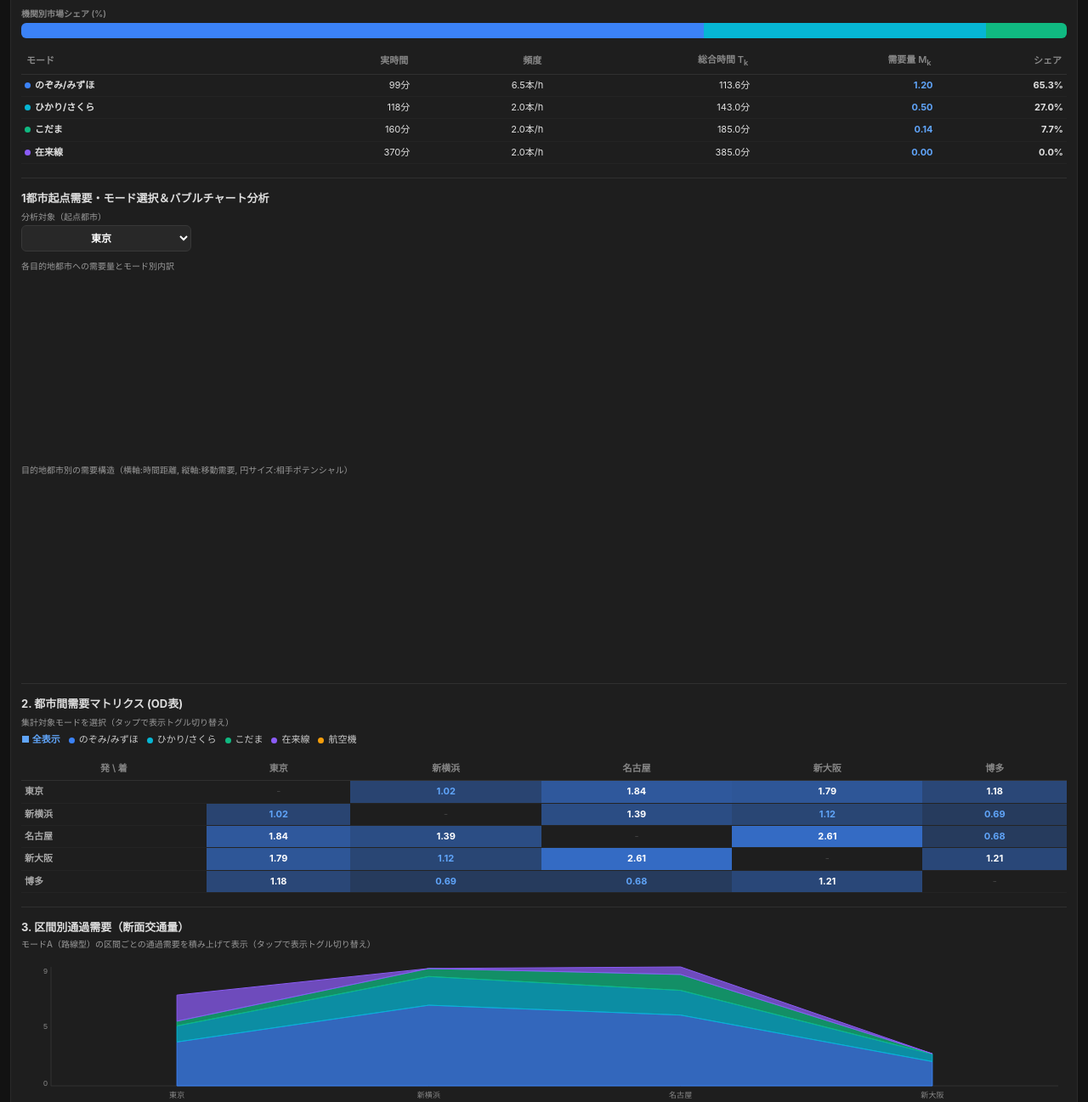
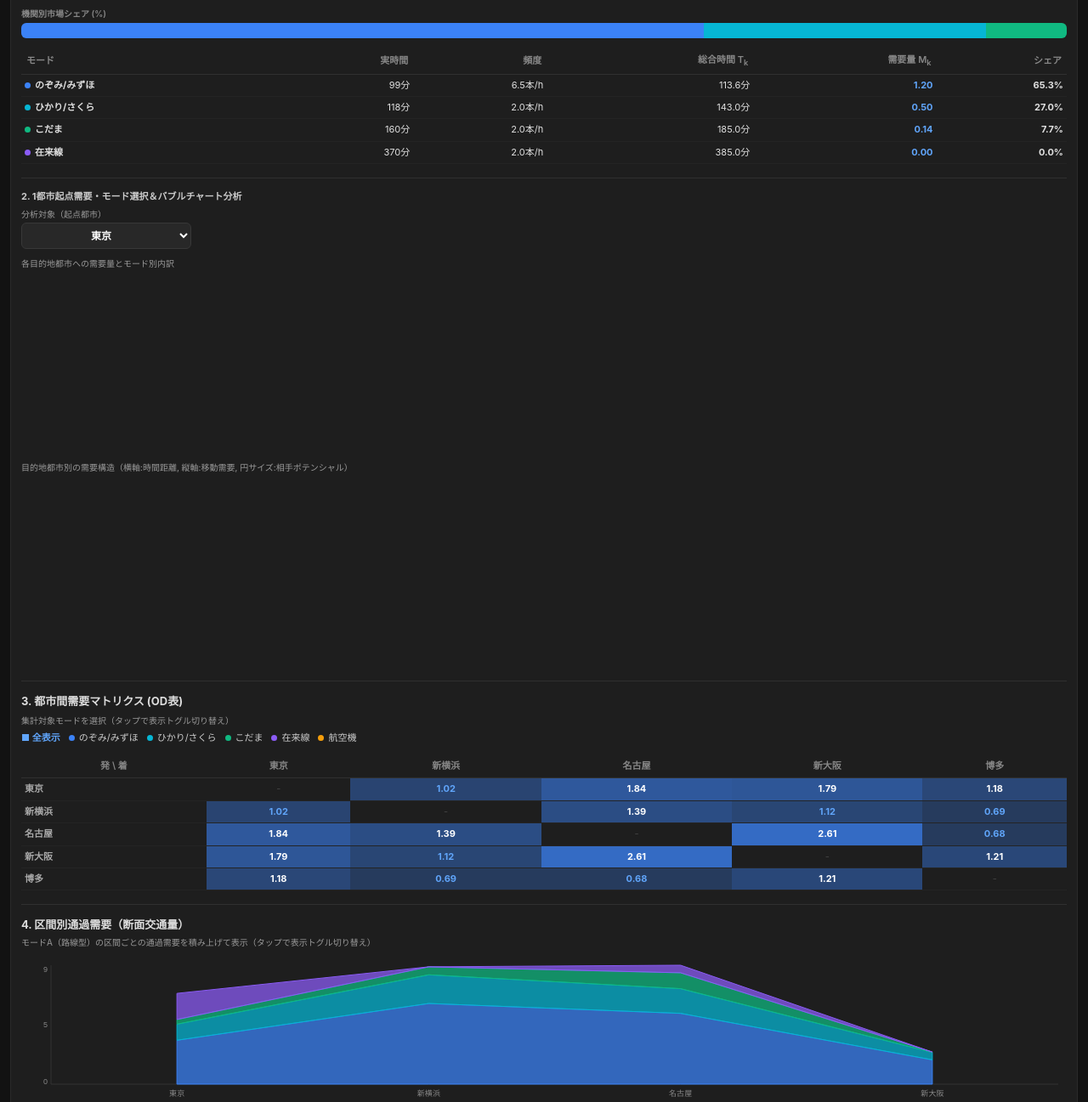
Before and after one commit to necomaru21/transdemsim, a plain HTML site: page index.html in a window 1280 px wide. Shown: the part 1940-3237 px from the top of the page at 85% size. Drawn offline with Linux system fonts and the light colour scheme.

Commit message:
update index.html

```diff
--- a/index.html
+++ b/index.html
@@ -973,8 +973,8 @@
           <hr style="border: 0; border-top: 1px solid #303030; margin: 14px 0" />
 
           <!-- ★ 新規追加: 1都市起点需要・選択モード＆バブルチャート分析 -->
-          <div class="card-header" style="margin-bottom: 6px">
-            <span>1都市起点需要・モード選択＆バブルチャート分析</span>
+          <div style="font-size: 11px; font-weight: bold; color: #cccccc; margin-bottom: 6px">
+            <span>2. 1都市起点需要・モード選択＆バブルチャート分析</span>
           </div>
           <div class="input-group" style="margin-bottom: 10px; max-width: 200px;">
             <span class="input-label">分析対象（起点都市）</span>
@@ -997,7 +997,7 @@
 
           <!-- 2. 全都市間需要マトリクス (OD表) -->
           <div class="card-header" style="margin-bottom: 6px">
-            <span>2. 都市間需要マトリクス (OD表)</span>
+            <span>3. 都市間需要マトリクス (OD表)</span>
           </div>
           <div style="font-size: 10px; color: #999; margin-bottom: 6px">
             集計対象モードを選択（タップで表示トグル切り替え）
@@ -1012,7 +1012,7 @@
 
           <!-- 3. 通過需要（断面交通量）の積み上げ面グラフ -->
           <div class="card-header" style="margin-bottom: 4px">
-            <span>3. 区間別通過需要（断面交通量）</span>
+            <span>4. 区間別通過需要（断面交通量）</span>
           </div>
           <div style="font-size: 10px; color: #999; margin-bottom: 6px">
             モードA（路線型）の区間ごとの通過需要を積み上げて表示（タップで表示トグル切り替え）
```
